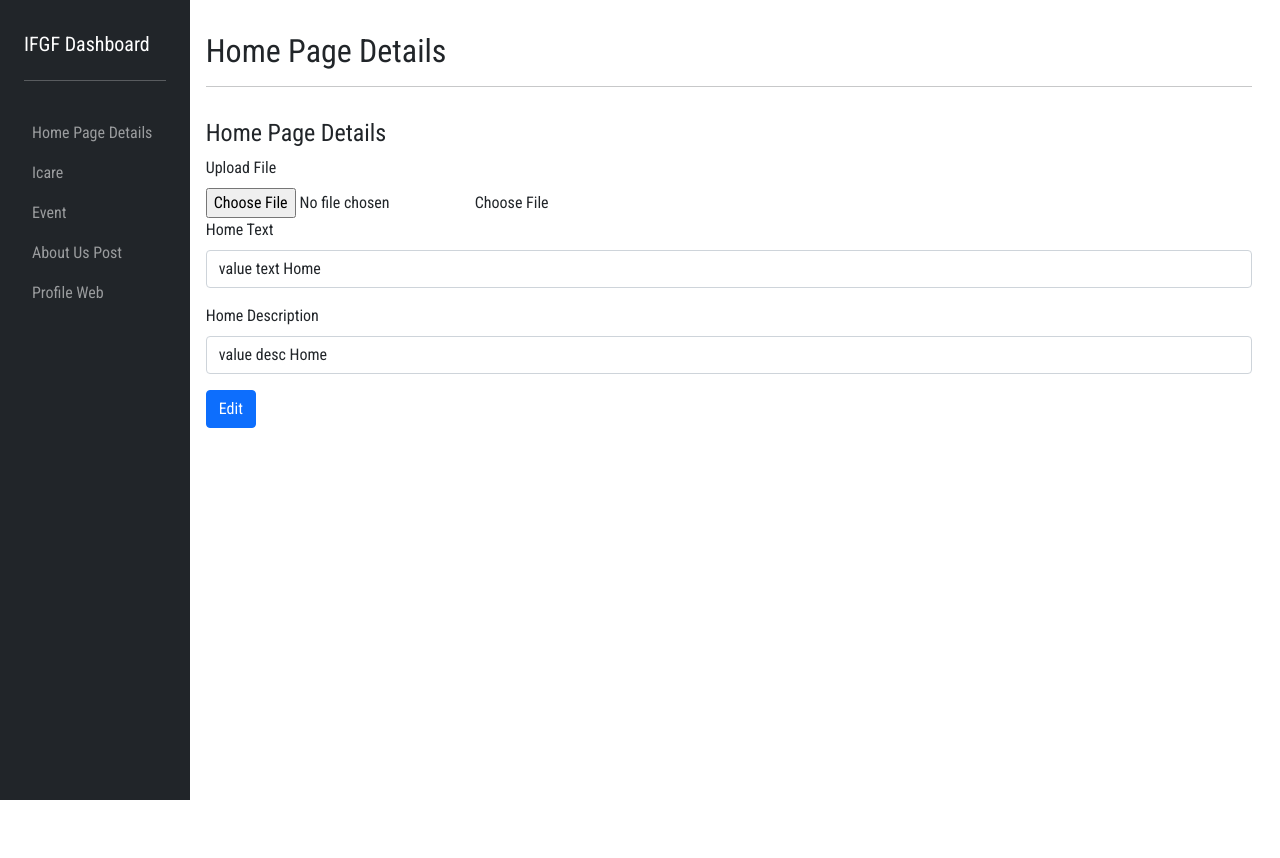
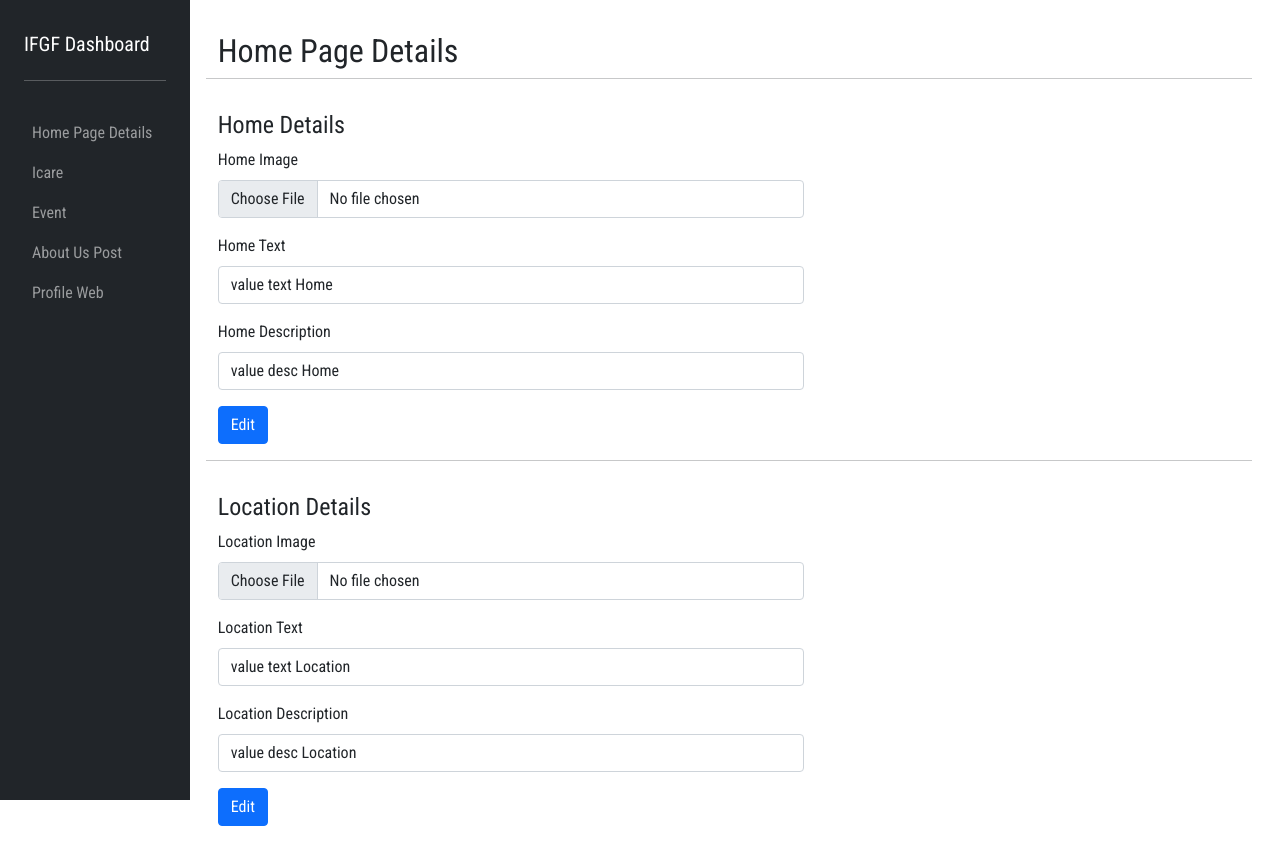
Before and after one commit to Coffee-Inspire/1-ifgf, a React (Create React App) app: page /dashboard in a window 1280 px wide. Before the commit the page ends 800 px from the top, so only its background shows below. Built offline with nearby package versions, Linux system fonts and the light colour scheme.

Commit message:
delete bs

```diff
--- a/package.json
+++ b/package.json
@@ -8,7 +8,6 @@
     "@testing-library/user-event": "^12.1.10",
     "axios": "^0.21.1",
     "bootstrap": "^5.0.0",
-    "bs-custom-file-input": "^1.3.4",
     "react": "^17.0.2",
     "react-bootstrap": "^1.6.0",
     "react-dom": "^17.0.2",
--- a/src/components/molecules/FormGroupImage.js
+++ b/src/components/molecules/FormGroupImage.js
@@ -1,6 +1,5 @@
 import React from 'react'
 import { Form } from 'react-bootstrap';
-import bsCustomFileInput from "bs-custom-file-input";
 
 function FormGroupImage(props) {
 
@@ -21,17 +20,16 @@ function FormGroupImage(props) {
         }
     }
 
-    // bsCustomFileInput.init();
 
     return (
         <>
-        <Form.Group controlId="formBasicUpload">
-            <Form.Label>Upload File</Form.Label>
+        <Form.Group controlId="formBasicUpload" className="mb-3">
+            <Form.Label>{props.label}</Form.Label>
             <Form.File id="formcheck-api-custom" custom>
-            <Form.File.Input required className={props.image.status} accept="image/png,image/jpeg" onChange={checkFile}/>
-            <Form.File.Label data-browse="Browse">
+            <Form.File.Input required className={props.image.status + " form-control"} accept="image/png,image/jpeg" onChange={checkFile}/>
+            {/* <Form.File.Label data-browse="Browse">
                 Choose File
-            </Form.File.Label>
+            </Form.File.Label> */}
             <Form.Control.Feedback type="valid">Ready for upload!</Form.Control.Feedback>
             <Form.Control.Feedback type="invalid">Must be image .jpg or .png!</Form.Control.Feedback>
             </Form.File>
--- a/src/components/organisms/DashHomePage.js
+++ b/src/components/organisms/DashHomePage.js
@@ -10,6 +10,8 @@ function DashHomePage() {
     const [formEdit, setFormEdit] = useState({
         textHome : "value text Home",
         descHome : "value desc Home",
+        textLocation : "value text Location",
+        descLocation : "value desc Location",
     })
 
     const valueChange = (e) => {
@@ -19,7 +21,13 @@ function DashHomePage() {
         })
     }
 
-    const [image, setImage] = useState({
+    const [imageHome, setImageHome] = useState({
+        file: null,
+        status: "",
+        disable: "",
+    })
+
+    const [imageLocation, setImageLocation] = useState({
         file: null,
         status: "",
         disable: "",
@@ -28,14 +36,17 @@ function DashHomePage() {
     return (
         <Row className="w-100">
             <Col className="">
-                <div className="m-3">
+                <Row className="m-3">
                     <DashTitle word={"Home Page Details"} />
                     <hr></hr>
-                    <DashText word={"Home Page Details"} />
+                    <Col xs={12} md={8} lg={7} className="mb-3">
+                    <DashText word={"Home Details"} />
                     <Form onSubmit={(e) => {}}>
                         <FormGroupImage
-                            image={image}
-                            setImage={setImage}
+                            label={"Home Image"}
+                            image={imageHome}
+                            setImage={setImageHome}
+
                         />
                         <FormGroup
                             id={"formBasicHome"}
@@ -47,7 +58,7 @@ function DashHomePage() {
                             onChange={(e) => valueChange(e)}
                         />
                         <FormGroup
-                            id={"formBasicHome"}
+                            id={"formBasicHome2"}
                             label={"Home Description"}
                             type={"text"}
                             placeholder={"Enter Description"}
@@ -59,7 +70,41 @@ function DashHomePage() {
                             Edit
                         </Button>
                     </Form>
-                </div>
+                    </Col>
+                    {/*  */}
+                    <hr></hr>
+                    <Col xs={12} md={8} lg={7} className="mb-3">
+                    <DashText word={"Location Details"} />
+                    <Form onSubmit={(e) => {}}>
+                        <FormGroupImage
+                            label={"Location Image"}
+                            image={imageLocation}
+                            setImage={setImageLocation}
+                        />
+                        <FormGroup
+                            id={"formBasicLocation"}
+                            label={"Location Text"}
+                            type={"text"}
+                            placeholder={"Enter Text"}
+                            name={"textLocation"}
+                            value={formEdit.textLocation}
+                            onChange={(e) => valueChange(e)}
+                        />
+                        <FormGroup
+                            id={"formBasicLocation2"}
+                            label={"Location Description"}
+                            type={"text"}
+                            placeholder={"Enter Description"}
+                            name={"descLocation"}
+                            value={formEdit.descLocation}
+                            onChange={(e) => valueChange(e)}
+                        />
+                        <Button type="submit" variant="primary" disabled={()=>{}}>
+                            Edit
+                        </Button>
+                    </Form>
+                    </Col>
+                </Row>
             </Col>
         </Row>
     )
```
Also changed, not shown: 1 other file (tests, documents, lock files or other folders).
